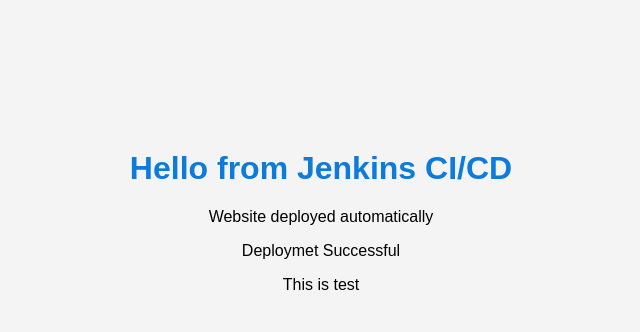
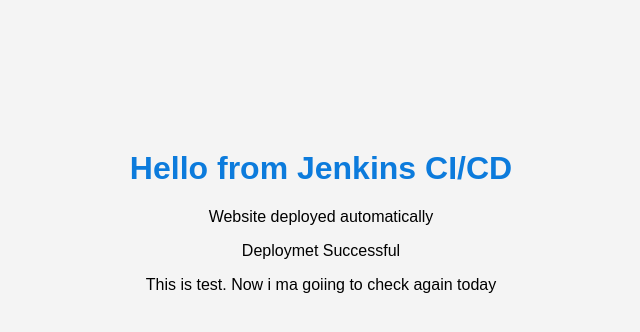
Before and after one commit to amiyabiswal1799/mywebsite, a plain HTML site: page index.html in a window 1280 px wide. Shown: the whole page, without its empty margins (319-959 px from the left). Drawn offline with Linux system fonts and the light colour scheme.

Commit message:
Second day

```diff
--- a/index.html
+++ b/index.html
@@ -29,7 +29,7 @@ color:#0c7bdc;
 
 <p>Deploymet Successful</p>
 
-<p>This is test</p>
+<p>This is test. Now i ma goiing to check again today</p>
 
 </body>
 
```
